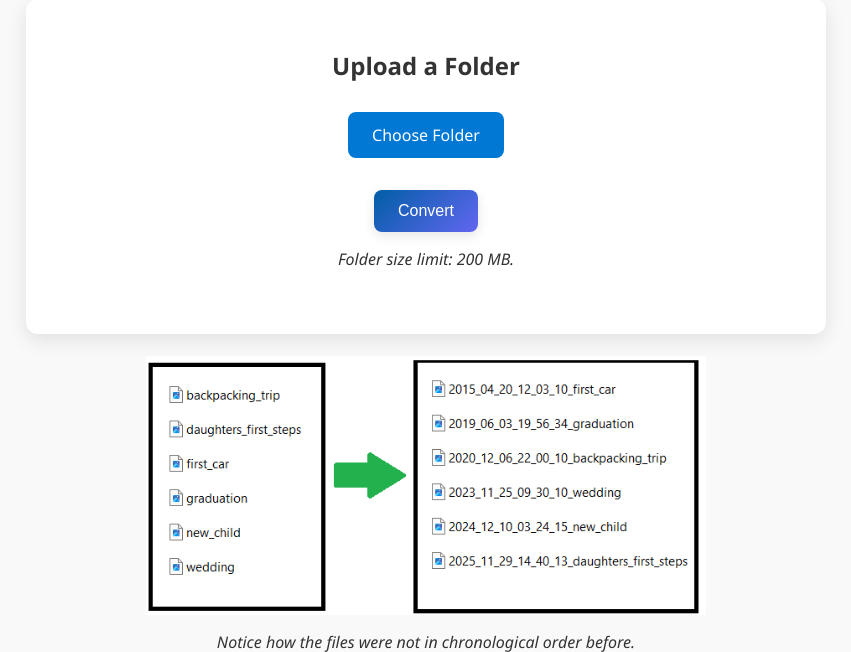
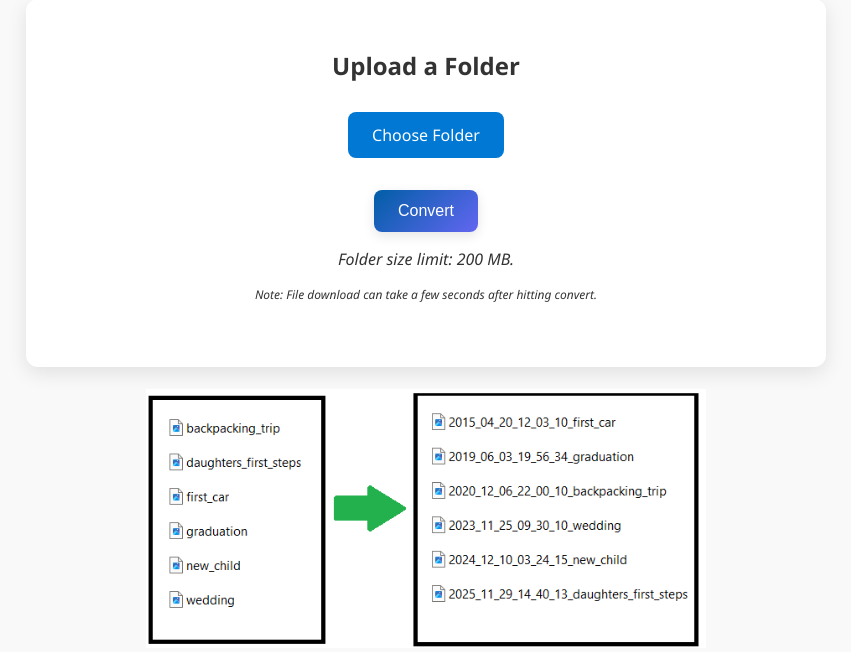
Before and after one commit to jrod2-s/file_sorter, a Flask app: page / in a window 1280 px wide. Shown: the part 478-1130 px from the top of the page, without its empty margins (214-1065 px from the left). Run offline with Flask 3, Linux system fonts and the light colour scheme.

Commit message:
docs: Add note about file download speed and remove comment

```diff
--- a/templates/home.html
+++ b/templates/home.html
@@ -40,10 +40,10 @@
         <br><br>
         <button class="modern-button" onclick="uploadFiles()">Convert</button>
         <p><i>Folder size limit: 200 MB.</i></p>
+        <p style="font-size: 12px;"><i>Note: File download can take a few seconds after hitting convert.</i></p>
 
     <ul class="file-list" id="fileList"></ul>
-    <!-- <br>
-    <a href="/tips">How to get a zipfile: File Compression Tips</a> -->
+
    </div>
 
    <br>
```
